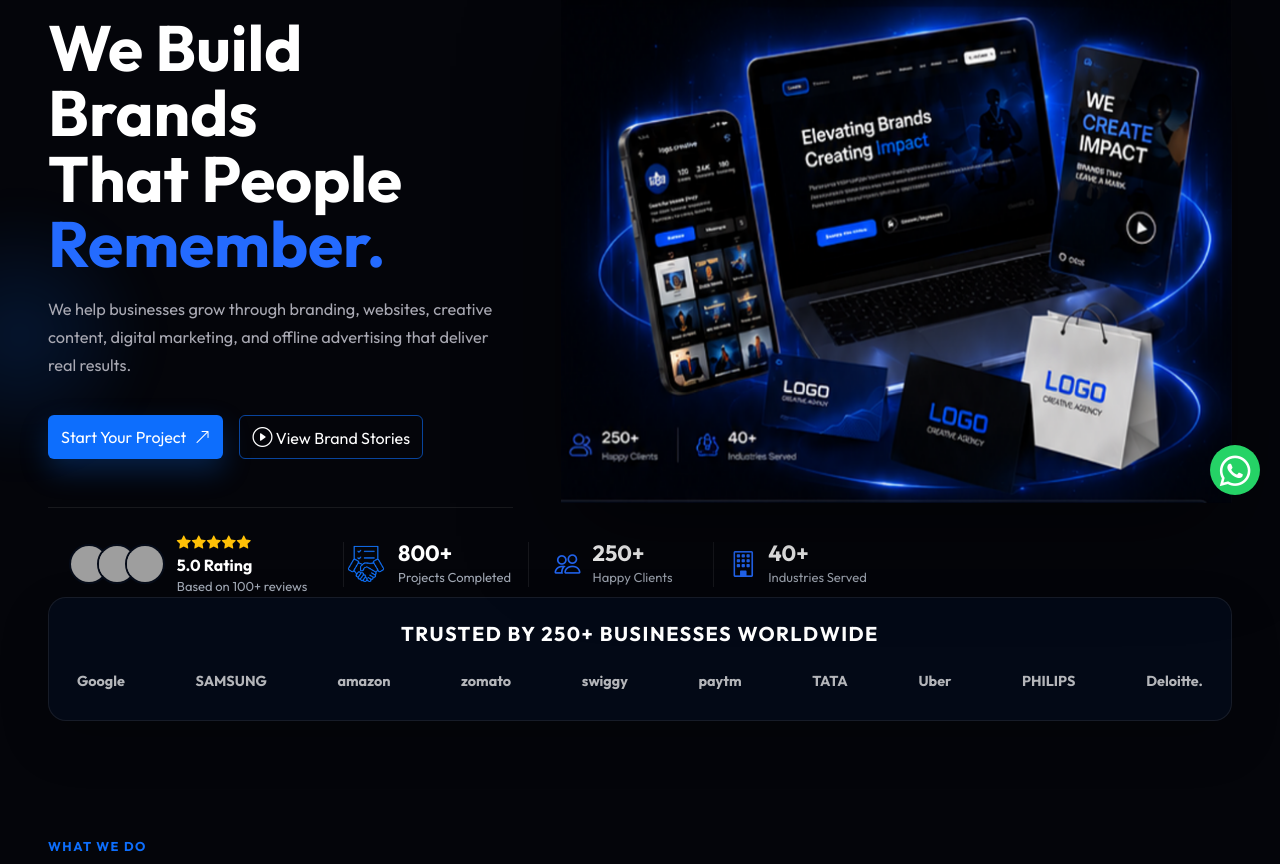
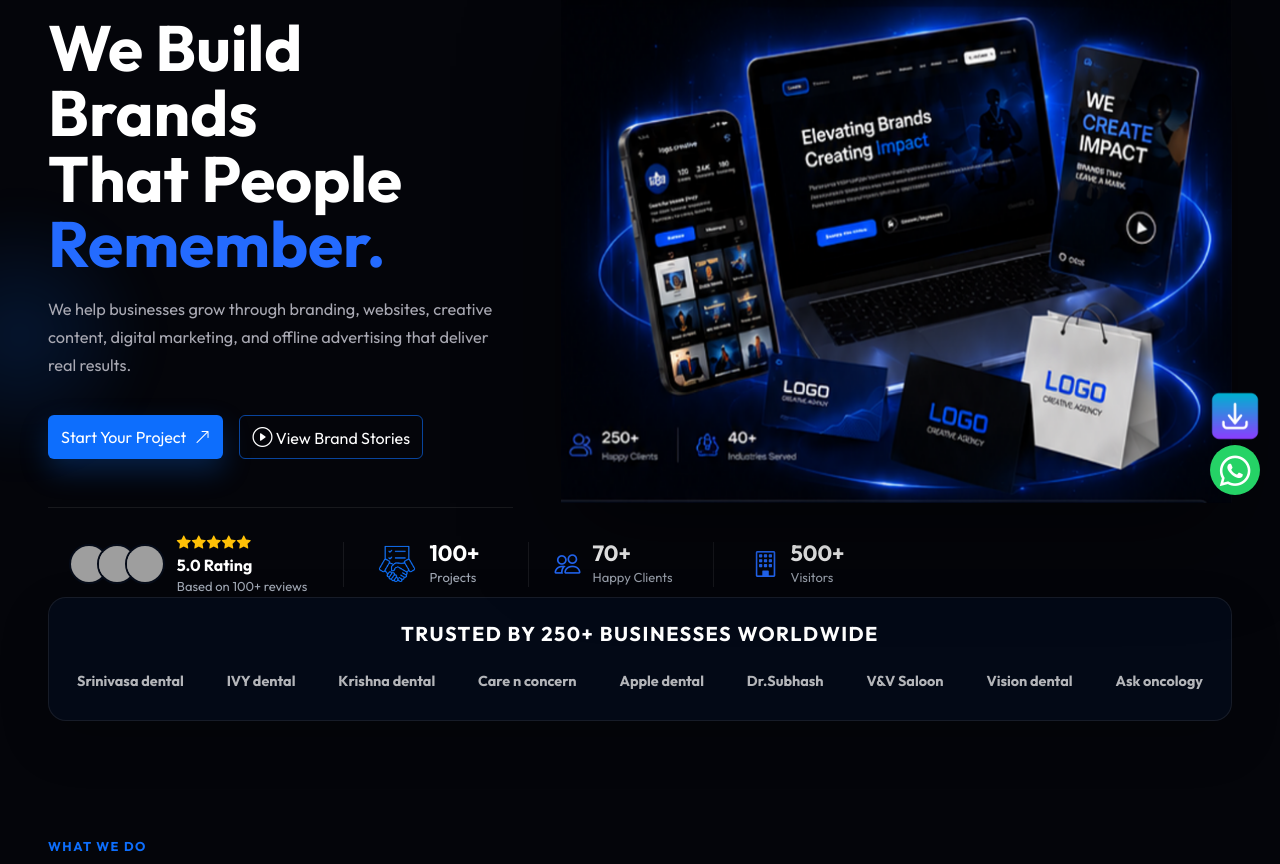
Before and after one commit to bhavi-creations/bhavicreations_new, a PHP site: page / in a window 1280 px wide. Shown: the part 215-1079 px from the top of the page. Run offline with PHP 8.4, Linux system fonts and the light colour scheme; grey boxes are pictures that could not be loaded.

Commit message:
Added brouchure

```diff
--- a/footer.php
+++ b/footer.php
@@ -98,7 +98,7 @@
         <div class="row footer_bottom_row">
             <div class="col-12 text-center">
                 <p class="footer_copyright_text">
-                    &copy; 2026 Bhavi Creations Pvt Ltd. All Rights Reserved.
+                    &copy; 2022 Bhavi Creations Pvt Ltd. All Rights Reserved.
                 </p>
             </div>
         </div>
@@ -129,6 +129,37 @@
         <i class="fab fa-whatsapp"></i>
     </a>
 
+
+
+
+
+
+    <style>
+    .whatsapp-link1 {
+        width: 50px;
+        height: 50px;
+        position: fixed;
+        bottom: 150px;
+        right: 20px;
+        /* background-color: #25d366; */
+        color: #fff;
+
+        border-radius: 50%;
+        text-decoration: none;
+        font-size: 35px;
+        text-align: center;
+        z-index: 999;
+    }
+</style>
+
+<a href="./assets/img/Bhavi Brochure.pdf"
+    download
+    style="color: #fff;"
+    class="whatsapp-link1">
+
+    <img src="./assets/img/download.png" alt="Download Brochure" style="width: 50px;">
+</a>
+
 <script src="https://cdn.jsdelivr.net/npm/bootstrap@5.3.3/dist/js/bootstrap.bundle.min.js"></script>
 
 </body>
--- a/header.php
+++ b/header.php
@@ -238,6 +238,13 @@
 </head>
 
 <body>
+<?php
+    $currentPage = basename($_SERVER['PHP_SELF']);
+    function nav_active($pages, $currentPage)
+    {
+        return in_array($currentPage, (array) $pages, true) ? 'active' : '';
+    }
+    ?>
 
     <nav class="navbar navbar-expand-lg  ">
 
@@ -250,21 +257,21 @@
 
                 <ul class="navbar-nav mx-auto">
 
-                    <li class="nav-item"><a class="nav-link active" href="index.php">Home</a></li>
+                    <li class="nav-item"><a class="nav-link <?php echo nav_active(['index.php'], $currentPage); ?>" href="index.php">Home</a></li>
 
-                    <li class="nav-item"><a class="nav-link" href="about.php">About Us</a></li>
+                    <li class="nav-item"><a class="nav-link <?php echo nav_active(['about.php'], $currentPage); ?>" href="about.php">About Us</a></li>
 
-                    <li class="nav-item"><a class="nav-link" href="service.php">Services</a></li>
+                    <li class="nav-item"><a class="nav-link <?php echo nav_active(['service.php'], $currentPage); ?>" href="service.php">Services</a></li>
 
-                    <li class="nav-item"><a class="nav-link" href="brands.php">Brand Stories</a></li>
+                    <li class="nav-item"><a class="nav-link <?php echo nav_active(['brands.php'], $currentPage); ?>" href="brands.php">Brand Stories</a></li>
 
-                    <li class="nav-item"><a class="nav-link" href="package.php">Packages</a></li>
+                    <li class="nav-item"><a class="nav-link <?php echo nav_active(['package.php'], $currentPage); ?>" href="package.php">Packages</a></li>
 
-                    <li class="nav-item"><a class="nav-link" href="achievement.php">Achievements</a></li>
+                    <li class="nav-item"><a class="nav-link <?php echo nav_active(['achievement.php'], $currentPage); ?>" href="achievement.php">Achievements</a></li>
 
                     <!-- <li class="nav-item"><a class="nav-link" href="#">Brochure</a></li> -->
 
-                    <li class="nav-item"><a class="nav-link" href="contact.php">Contact Us</a></li>
+                    <li class="nav-item"><a class="nav-link <?php echo nav_active(['contact.php'], $currentPage); ?>" href="contact.php">Contact Us</a></li>
 
                 </ul>
 
--- a/index.php
+++ b/index.php
@@ -57,8 +57,8 @@
                         <div class="home_section_stat_item">
                              <img src=".\assets\img\project completed.png" style="width: 40px; height:40px;">
                             <div class="home_section_stat_text">
-                                <span class="home_section_stat_num">800+</span>
-                                <span class="home_section_stat_label">Projects Completed</span>
+                                <span class="home_section_stat_num">100+</span>
+                                <span class="home_section_stat_label">Projects</span>
                             </div>
                         </div>
                     </div>
@@ -68,7 +68,7 @@
                         <div class="home_section_stat_item">
                             <i class="bi bi-people home_section_stat_icon"></i>
                             <div class="home_section_stat_text">
-                                <span class="home_section_stat_num">250+</span>
+                                <span class="home_section_stat_num">70+</span>
                                 <span class="home_section_stat_label">Happy Clients</span>
                             </div>
                         </div>
@@ -79,8 +79,8 @@
                         <div class="home_section_stat_item">
                             <i class="bi bi-building home_section_stat_icon"></i>
                             <div class="home_section_stat_text">
-                                <span class="home_section_stat_num">40+</span>
-                                <span class="home_section_stat_label">Industries Served</span>
+                                <span class="home_section_stat_num">500+</span>
+                                <span class="home_section_stat_label">Visitors</span>
                             </div>
                         </div>
                     </div>
@@ -108,16 +108,16 @@
             <h6 class="home_section_trusted_title text-center text-uppercase text-white fw-bold">Trusted by 250+ Businesses Worldwide</h6>
 
             <div class="home_section_logos_grid">
-                <span>Google</span>
-                <span>SAMSUNG</span>
-                <span>amazon</span>
-                <span>zomato</span>
-                <span>swiggy</span>
-                <span>paytm</span>
-                <span>TATA</span>
-                <span>Uber</span>
-                <span>PHILIPS</span>
-                <span>Deloitte.</span>
+                <span>Srinivasa dental</span>
+                <span>IVY dental</span>
+                <span>Krishna dental</span>
+                <span>Care n concern</span>
+                <span>Apple dental</span>
+                <span>Dr.Subhash</span>
+                <span>V&V Saloon</span>
+                <span>Vision dental</span>
+                <span>Ask oncology</span>
+                <!-- <span>Deloitte.</span> -->
             </div>
         </div>
     </div>
@@ -133,16 +133,16 @@
 
                 <marquee behavior="" direction="">
 
-                    <span>Google</span> &nbsp; &nbsp; /
-               &nbsp; &nbsp;     <span>SAMSUNG</span>&nbsp; &nbsp; /
-               &nbsp; &nbsp;     <span>amazon</span>&nbsp; &nbsp; /
-                &nbsp; &nbsp;    <span>zomato</span>&nbsp; &nbsp; /
-                 &nbsp; &nbsp;   <span>swiggy</span>&nbsp; &nbsp; /
-                 &nbsp; &nbsp;   <span>paytm</span>&nbsp; &nbsp; /
-                   &nbsp; &nbsp; <span>TATA</span>&nbsp; &nbsp; /
-                 &nbsp; &nbsp;   <span>Uber</span>&nbsp; &nbsp; /
-                 &nbsp; &nbsp;   <span>PHILIPS</span>&nbsp; &nbsp; /
-                 &nbsp; &nbsp;   <span>Deloitte.</span>&nbsp; &nbsp;
+                    <!-- <span>Google</span> &nbsp; &nbsp; / -->
+               &nbsp; &nbsp;     <span>Srinivasa dental</span>&nbsp; &nbsp; /
+               &nbsp; &nbsp;     <span>IVY dental</span>&nbsp; &nbsp; /
+                &nbsp; &nbsp;    <span>Krishna dental</span>&nbsp; &nbsp; /
+                 &nbsp; &nbsp;   <span>Care n concern</span>&nbsp; &nbsp; /
+                 &nbsp; &nbsp;   <span>Apple dental</span>&nbsp; &nbsp; /
+                   &nbsp; &nbsp; <span>Dr.Subhash</span>&nbsp; &nbsp; /
+                 &nbsp; &nbsp;   <span>V&V Saloon</span>&nbsp; &nbsp; /
+                 &nbsp; &nbsp;   <span>Vision dental</span>&nbsp; &nbsp; /
+                 &nbsp; &nbsp;   <span>Ask oncology</span>&nbsp; &nbsp;
 
 
 
```
Also changed, not shown: assets/img/download.png (added), assets/style.css, 1 other file.
